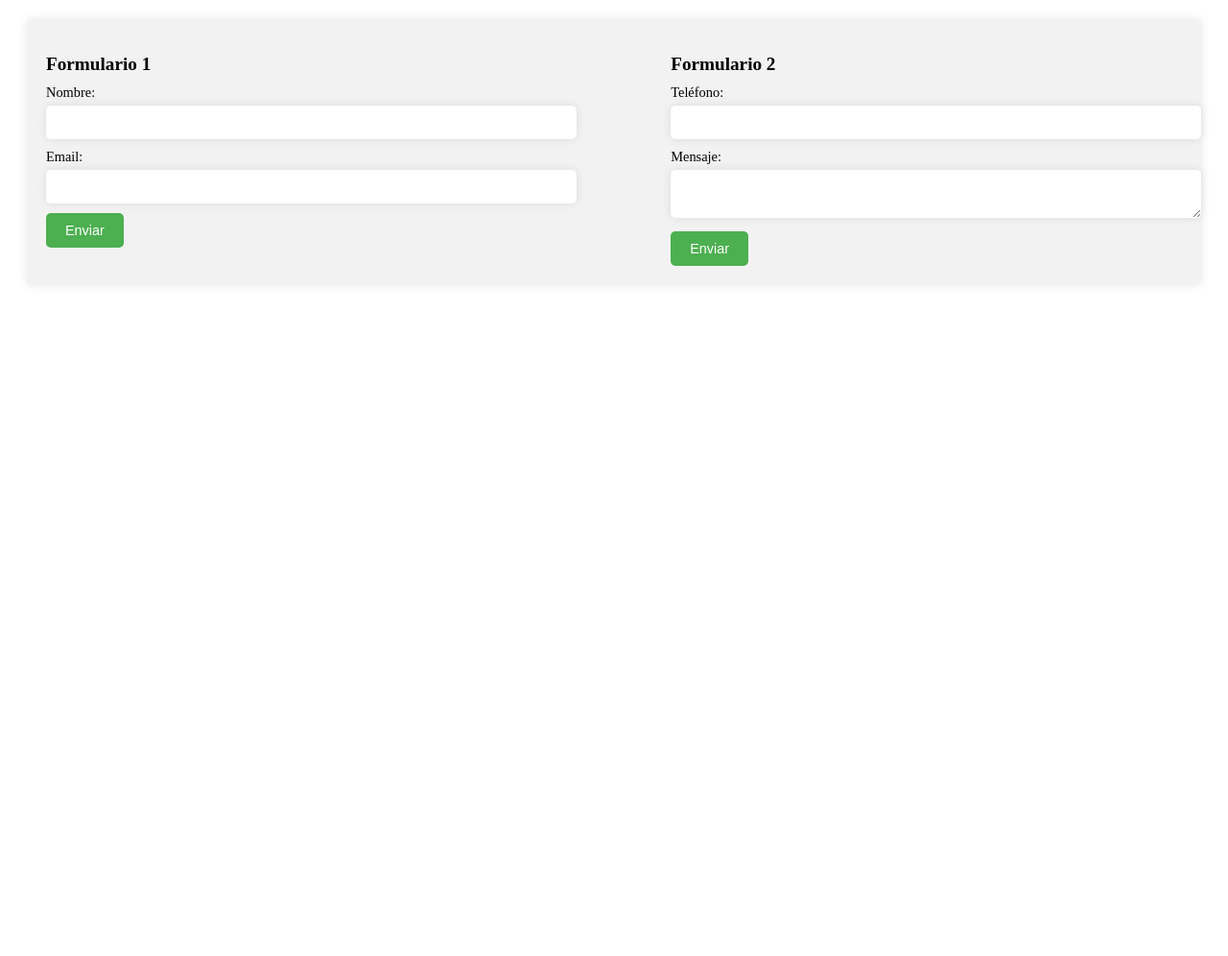
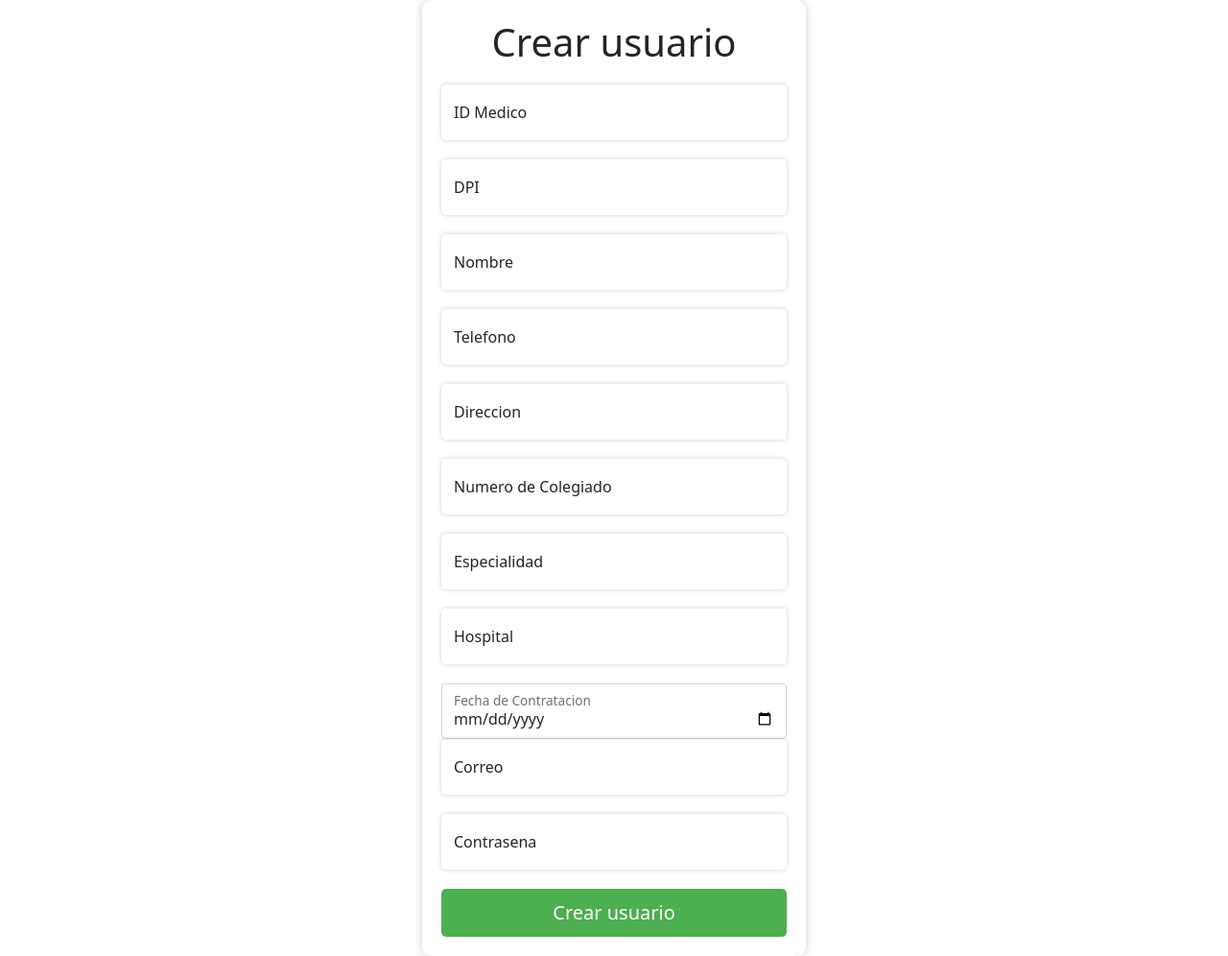
Before and after one commit to LINDAINES213/API_REST_BD_P2, a Flask app: page /crearusuario in a window 1280 px wide. Shown: the whole page at 96% size. Before the commit the page ends 297 px from the top, so only its background shows below. Run offline with Flask 3, Linux system fonts and the light colour scheme; the visitor is signed in with stand-in values (Sample User, id 1); some libraries are stand-ins or nearby versions.

Commit message:
anadir usuario

```diff
--- a/src/app.py
+++ b/src/app.py
@@ -26,7 +26,7 @@ def load_user(id):
 def index():
     return redirect(url_for('signin'))
 
-
+# LOG IN
 @app.route('/login', methods=['GET', 'POST'])
 def login():
     if request.method == 'POST':
@@ -50,6 +50,7 @@ def login():
     else:
         return render_template('auth/index.html')
 
+#SIGN IN
 @app.route('/signin', methods=['GET','POST'])
 def signin():
     try:
@@ -71,7 +72,7 @@ def signin():
     except Exception as ex:
         return render_template('auth/signin.html')
 
-
+#INICIOS
 
 @app.route('/iniciomedicos')
 @login_required
@@ -88,119 +89,19 @@ def inicioadmin():
 def iniciobodega():
     return render_template('iniciobodega.html')
 
-@app.route('/reportesadministrativos')
-@login_required
-def reportesadministrativos():
-    return render_template('reportesadministrativos.html')
+#FUNCIONES MENU
 
 @app.route('/medicamentos')
 @login_required
 def medicamentos():
     return render_template('medicamentos.html')
 
-@app.route('/expediente')
-@login_required
-def expediente():
-    return render_template('expediente.html')
-
 @app.route('/medicamentos2')
 @login_required
 def medicamentos2():
     return render_template('medicamentos2.html')
 
-@app.route('/traslados')
-@login_required
-def traslados():
-    return render_template('traslados.html')
-
-@app.route('/trasladosT')
-@login_required
-def trasladosT():
-    with connection.cursor() as cursor:
-        cursor.execute("""SELECT t.idtraslado, t.idmedico, m.nombre,  t.hospital_anterior, h.nombre, t.hospital_nuevo, o.nombre, fecha_traslado FROM traslados t
-                        LEFT JOIN medicos m on t.idmedico = m.id_medico
-                        LEFT JOIN hospitales h on t.hospital_anterior = h.codigo
-						LEFT JOIN hospitales o on t.hospital_nuevo = o.codigo""")
-        rows = cursor.fetchall()
-        return render_template('traslados2.html', rows=rows)
-
-@app.route('/traslados2', methods=['POST'])
-@login_required
-def traslados2():
-    try:
-
-        idtraslado = request.form['idtraslado']
-        idmedico = request.form['idmedico']
-        hospital_anterior = request.form['hospital_anterior']
-        hospital_nuevo = request.form['hospital_nuevo']
-        fecha_traslado = request.form['fecha_traslado']
-
-        with connection.cursor() as cursor:
-            cursor.execute("""INSERT INTO traslados (idtraslado, idmedico, hospital_anterior, hospital_nuevo, fecha_traslado)
-                                    VALUES (%s, %s, %s, %s, %s)""", (idtraslado, idmedico, hospital_anterior, hospital_nuevo, fecha_traslado))
-            connection.commit()
-            with connection.cursor() as cursor:
-                cursor.execute("""SELECT t.idtraslado, t.idmedico, m.nombre,  t.hospital_anterior, h.nombre, t.hospital_nuevo, o.nombre, fecha_traslado FROM traslados t
-                        LEFT JOIN medicos m on t.idmedico = m.id_medico
-                        LEFT JOIN hospitales h on t.hospital_anterior = h.codigo
-						LEFT JOIN hospitales o on t.hospital_nuevo = o.codigo """)
-                rows = cursor.fetchall()
-            return render_template('traslados2.html', rows=rows)
-    except Exception as ex:
-        return render_template('traslados.html')
-
-@app.route('/crearusuario', methods=['GET','POST'])
-@login_required
-def crearusuario():
-    try:
-        if request.methods == 'POST':
-            id_medico = request.form['idmedico']
-            dpi = request.form['dpi']
-            nombre = request.form['nombre']
-            telefono = request.form['telefono']
-            direccion = request.form['direccion']
-            num_colegiado = request.form['num_colegiado']
-            especialidades = request.form['especialidades']
-            hospital = request.form['hospital']
-            fecha_contratacion = request.form['fecha_contratacion']
-            correo = request.form['correo']
-            contrasena = request.form['contrasena']
-
-            with connection.cursor() as cursor:
-                cursor.execute("""INSERT INTO medicos (id_medico, dpi, nombre, telefono, direccion, num_colegiado, especialidades, hospital, fecha_contratacion, correo, contrasena)
-                                        VALUES (%s, %s, %s, %s, %s, %s, %s, %s, %s, %s, %s)""", (id_medico, dpi, nombre, telefono, direccion, num_colegiado, especialidades, hospital, fecha_contratacion, correo, contrasena))
-            return render_template('usuariosT1.html')
-    except Exception as ex:
-        return render_template('crearusuario.html')
-
-@app.route('/bitacora')
-@login_required
-def bitacora():
-    with connection.cursor() as cursor:
-        cursor.execute("""SELECT * FROM bitacora""")
-        rows = cursor.fetchall()
-        return render_template('bitacora.html', rows=rows)
-
-"""@app.route('/bitacora2', methods=['POST'])
-@login_required
-def bitacora2():
-    try:
-
-        idbitacora = request.form['ID']
-        fechahora = request.form['fechahora']
-        accion  = request.form['accion']
-        nombre_tabla  = request.form['nombre_tabla ']
-
-        with connection.cursor() as cursor:
-            cursor.execute("SELECT * FROM bitacora")
-            rows = cursor.fetchall()
-        return render_template('bitacora.html', rows=rows)
-    except Exception as ex:
-        return render_template('home.html')"""
-
-
-
-
+#SOLICITUD DEL MES PARA BUSCAR
 @app.route('/busquedam', methods=['GET', 'POST'])
 @login_required
 def busquedam():
@@ -224,7 +125,12 @@ def busquedam():
     except Exception as ex:
         return render_template('medicamentos.html')
 
+@app.route('/expediente')
+@login_required
+def expediente():
+    return render_template('expediente.html')
 
+#SOLICITUD DEL DPI PARA BUSCAR E IMPRIME BUSQUEDAS
 @app.route('/busquedaexpedientes', methods=['GET', 'POST'])
 @login_required
 def busquedaexpedientes():
@@ -251,18 +157,120 @@ def busquedaexpedientes():
     except Exception as ex:
         return render_template('expediente.html')
 
+#MUESTRA LA BITACORA DE CAMBIOS
+@app.route('/bitacora')
+@login_required
+def bitacora():
+    with connection.cursor() as cursor:
+        cursor.execute("""SELECT * FROM bitacora""")
+        rows = cursor.fetchall()
+        return render_template('bitacora.html', rows=rows)
 
-@app.route('/usuariosT', methods=['GET', 'POST'])
+###### CREACION Y EDICION ########
+
+@app.route('/usuarios')
 @login_required
-def usuariosT():
+def usuarios():
     with connection.cursor() as cursor:
-        cursor.execute("""SELECT id_medico, dpi, m.nombre, telefono, direccion, num_colegiado, especialidades, hospital, h.nombre, fecha_contratacion FROM medicos m
-                        LEFT JOIN hospitales h ON m.hospital = h.codigo
-                        ORDER BY id_medico""")
-        rows = cursor.fetchall()
-        return render_template('usuariosT.html', rows=rows)
+                cursor.execute("""SELECT id_medico, dpi, m.nombre, telefono, direccion, num_colegiado, especialidades, hospital, h.nombre, fecha_contratacion FROM medicos m
+                                LEFT JOIN hospitales h ON m.hospital = h.codigo
+                                ORDER BY id_medico""")
+                rows = cursor.fetchall()
+    return render_template('usuarios.html', rows=rows)
+
+@app.route('/crearusuario')
+@login_required
+def crearusuario():
+    return render_template('crearusuario.html')
+
+@app.route('/usuarios2', methods=['POST'])
+@login_required
+def usuarios2():
+    try:
+        id_medico = request.form['id_medico']
+        dpi = request.form['dpi']
+        nombre = request.form['nombre']
+        telefono = request.form['telefono']
+        direccion = request.form['direccion']
+        num_colegiado = request.form['num_colegiado']
+        especialidades = request.form['especialidades']
+        hospital = request.form['hospital']
+        fecha_contratacion = request.form['fecha_contratacion']
+        correo = request.form['correo']
+        contrasena = request.form['contrasena']
+
+        with connection.cursor() as cursor:
+            cursor.execute("""INSERT INTO medicos VALUES (%s, %s, %s, %s, %s, %s, %s, %s, %s, %s, %s)""",
+                           (id_medico, dpi, nombre, telefono, direccion, num_colegiado, especialidades, hospital, fecha_contratacion, correo, contrasena))
+            connection.commit()
+        cursor.close()
+        return render_template('confirmaciones.html',)
+
+    except Exception as ex:
+        return render_template('usuarios.html')
+
+##################################
 
 
+@app.route('/traslados')
+@login_required
+def traslados():
+    return render_template('traslados.html')
+
+#MUESTRA TRASLADOS
+@app.route('/trasladosT')
+@login_required
+def trasladosT():
+    with connection.cursor() as cursor:
+        cursor.execute("""SELECT t.idtraslado, t.idmedico, m.nombre,  t.hospital_anterior, h.nombre, t.hospital_nuevo, o.nombre, fecha_traslado FROM traslados t
+                        LEFT JOIN medicos m on t.idmedico = m.id_medico
+                        LEFT JOIN hospitales h on t.hospital_anterior = h.codigo
+						LEFT JOIN hospitales o on t.hospital_nuevo = o.codigo""")
+        rows = cursor.fetchall()
+        return render_template('traslados2.html', rows=rows)
+
+#PIDE DATOS PARA NUEVOS TRASLADOS
+@app.route('/traslados2', methods=['POST'])
+@login_required
+def traslados2():
+    try:
+
+        idtraslado = request.form['idtraslado']
+        idmedico = request.form['idmedico']
+        hospital_anterior = request.form['hospital_anterior']
+        hospital_nuevo = request.form['hospital_nuevo']
+        fecha_traslado = request.form['fecha_traslado']
+
+        with connection.cursor() as cursor:
+            cursor.execute("""INSERT INTO traslados (idtraslado, idmedico, hospital_anterior, hospital_nuevo, fecha_traslado)
+                                    VALUES (%s, %s, %s, %s, %s)""", (idtraslado, idmedico, hospital_anterior, hospital_nuevo, fecha_traslado))
+            connection.commit()
+            with connection.cursor() as cursor:
+                cursor.execute("""SELECT t.idtraslado, t.idmedico, m.nombre,  t.hospital_anterior, h.nombre, t.hospital_nuevo, o.nombre, fecha_traslado FROM traslados t
+                        LEFT JOIN medicos m on t.idmedico = m.id_medico
+                        LEFT JOIN hospitales h on t.hospital_anterior = h.codigo
+						LEFT JOIN hospitales o on t.hospital_nuevo = o.codigo """)
+                rows = cursor.fetchall()
+            return render_template('traslados2.html', rows=rows)
+    except Exception as ex:
+        return render_template('traslados.html')
+
+
+@app.route('/reportesadministrativos')
+@login_required
+def reportesadministrativos():
+    return render_template('reportesadministrativos.html')
+
+#MUESTRAN LOS REPORTES QUE SE SOLICITEN
+@app.route('/reporte1')
+@login_required
+def reporte1():
+    with connection.cursor() as cursor:
+        cursor.execute("""SELECT nombre, tipo, mortalidad, ubicacion_geografica FROM enfermedades
+                        ORDER BY mortalidad desc
+                        limit 10""")
+        rows = cursor.fetchall()
+        return render_template('reporte1.html', rows=rows)
 
 @app.route('/reporte2')
 @login_required
@@ -275,16 +283,6 @@ def reporte2():
                         LIMIT 10""")
         rows = cursor.fetchall()
         return render_template('reporte2.html', rows=rows)
-
-@app.route('/reporte1')
-@login_required
-def reporte1():
-    with connection.cursor() as cursor:
-        cursor.execute("""SELECT nombre, tipo, mortalidad, ubicacion_geografica FROM enfermedades
-                        ORDER BY mortalidad desc
-                        limit 10""")
-        rows = cursor.fetchall()
-        return render_template('reporte1.html', rows=rows)
 
 @app.route('/reporte3')
 @login_required
@@ -318,6 +316,7 @@ def reporte5():
         rows = cursor.fetchall()
         return render_template('reporte5.html', rows=rows)
 
+#IDENTIFICA QUE OPCION SE ELIGIO PARA MOSTRAR EL REPORTE
 @app.route('/generarreporte', methods=['POST'])
 @login_required
 def generarreporte():
--- /dev/null
+++ b/src/templates/confirmaciones.html
@@ -0,0 +1,4 @@
+<!DOCTYPE html>
+<html>
+    <h1>Gracias por registrarse</h1>
+</html>
--- a/src/templates/crearusuario.html
+++ b/src/templates/crearusuario.html
@@ -1,87 +1,149 @@
 <!DOCTYPE html>
 <html>
   <head>
+    <meta charset="UTF-8">
+    <title>Traslados</title>
     <style>
-      /* Estilos para la sección de formulario */
-      .form-container {
+      body {
+        font-family: Arial, sans-serif;
+        background-color: #f4f4f4;
         display: flex;
-        justify-content: space-between;
-        margin: 20px;
-        padding: 20px;
-        background-color: #f2f2f2;
-        border-radius: 5px;
-        box-shadow: 0px 0px 10px rgba(0, 0, 0, 0.1);
-      }
-  /* Estilos para los formularios */
-  form {
-    display: inline-block;
-    width: 45%;
-    margin: 0px;
-    padding: 0px;
+        align-items: center;
+        justify-content: center;
+        height: 100vh;
       }
 
-  /* Estilos para los títulos de los formularios */
-  h2 {
-    font-size: 1.2em;
-    font-weight: bold;
-    margin-bottom: 10px;
+      .login-form {
+        background-color: #fff;
+        border-radius: 10px;
+        box-shadow: 0px 0px 10px 0px rgba(0,0,0,0.2);
+        padding: 20px;
+        max-width: 400px;
+        width: 100%;
+        margin-top: auto;
+        margin-bottom: auto;
       }
 
-  /* Estilos para las etiquetas de los campos del formulario */
-  label {
-    display: block;
-    font-size: 0.9em;
-    margin-bottom: 5px;
+      .login-form h1 {
+        text-align: center;
+        margin-bottom: 20px;
       }
 
-  /* Estilos para los campos de entrada del formulario */
-  input[type="text"],
-  input[type="email"],
-  input[type="tel"],
-  textarea {
+      .login-form input[type=text], .login-form input[type=password], .login-form[type=date] {
+        display: block;
         width: 100%;
         padding: 10px;
-    margin-bottom: 10px;
+        margin-bottom: 20px;
+        border-radius: 5px;
         border: none;
-    border-radius: 5px;
-    box-shadow: 0px 0px 10px rgba(0, 0, 0, 0.1);
+        box-shadow: 0px 0px 5px 0px rgba(0,0,0,0.2);
       }
 
-  /* Estilos para el botón de enviar del formulario */
-  button[type="submit"] {
+      .login-form button[type=submit] {
+        display: block;
+        width: 100%;
+        padding: 10px;
         background-color: #4CAF50;
         color: #fff;
-    padding: 10px 20px;
         border: none;
         border-radius: 5px;
         cursor: pointer;
-    font-size: 0.9em;
-    transition: background-color 0.3s ease;
-  }
-
-  button[type="submit"]:hover {
-    background-color: #3e8e41;
       }
     </style>
   </head>
   <body>
-    <div class="form-container">
-      <form>
-        <h2>Formulario 1</h2>
+      {% extends './base.html' %}
+
+      {% block title %}Crear Usuario{% endblock %}
+      {% block body %}
+      <form class="login-form" action="/usuarios2" method="POST">
+        {% with messages = get_flashed_messages() %}
+
+        {% if messages %}
+        <br />
+        {% for message in messages %}
+        <div class="alert alert-primary alert-dismissible" role="alert">
+            <strong>{{ message }}</strong>
+            <button type="button" class="btn-close" data-bs-dismiss="alert" aria-label="Close"></button>
+        </div>
+        {% endfor %}
+        {% endif %}
+
+        {% endwith %}
+        <h1>Crear usuario</h1>
+        <div class="form-floating">
+          <input type="text" class="form-control" id="id_medico" name="id_medico" placeholder="ID Medico" required>
+          <label for="id_medico">ID Medico</label>
+        </div>
+        <div class="form-floating">
+          <input type="text" class="form-control" id="dpi" name="dpi" placeholder="DPI" required>
+          <label for="dpi">DPI</label>
+        </div>
+        <div class="form-floating">
+          <input type="text" class="form-control" name="nombre" placeholder="Nombre" required>
+          <label for="nombre">Nombre</label>
+        </div>
+        <div class="form-floating">
+            <input type="text" class="form-control" name="telefono" placeholder="Telefono" required>
+            <label for="telefono">Telefono</label>
+        </div>
+        <div class="form-floating">
+          <input type="text" class="form-control" name="direccion" placeholder="Direccion" required>
+          <label for="direccion">Direccion</label>
+        </div>
+        <div class="form-floating">
+          <input type="text" class="form-control" name="num_colegiado" placeholder="Numero de Colegiado" required>
+          <label for="num_colegiado">Numero de Colegiado</label>
+        </div>
+        <div class="form-floating">
+          <input type="text" class="form-control" name="especialidades" placeholder="Especialidad" required>
+          <label for="especialidades">Especialidad</label>
+        </div>
+        <div class="form-floating">
+          <input type="text" class="form-control" name="hospital" placeholder="Hospital" required>
+          <label for="hospital">Hospital</label>
+        </div>
+        <div class="form-floating">
+          <input type="date" class="form-control" name="fecha_contratacion" placeholder="Fecha de Contratacion" required>
+          <label for="fecha_contratacion">Fecha de Contratacion</label>
+        </div>
+        <div class="form-floating">
+          <input type="text" class="form-control" name="correo" placeholder="Correo" required>
+          <label for="correo">Correo</label>
+        </div>
+        <div class="form-floating">
+          <input type="password" class="form-control" name="contrasena" placeholder="Contrasena" required>
+          <label for="contrasena">Contrasena</label>
+        </div>
+
+        <input type="hidden" name="csrf_token" value="{{ csrf_token() }}">
+        <button class="w-100 btn btn-lg btn-primary mt-3" type="submit">Crear usuario</button>
+
+      </form>
+      {% endblock %}
+            <label for="id_medico">ID Medico:</label>
+            <input type="text" id="id_medico" name="id_medico" required>
+            <label for="dpi">DPI:</label>
+            <input type="text" id="dpi" name="dpi" required>
             <label for="nombre">Nombre:</label>
-        <input type="text" id="nombre" name="nombre">
-        <label for="email">Email:</label>
-        <input type="email" id="email" name="email">
-        <button type="submit">Enviar</button>
+            <input type="text" id="nombre" name="nombre" required>
+            <label for="telefono">Telefono:</label>
+            <input type="text" id="telefono" name="telefono" required>
+            <label for="direccion">Direccion:</label>
+            <input type="text" id="direccion" name="direccion" required>
+            <label for="num_colegiado">Numero de Colegiado:</label>
+            <input type="text" id="num_colegiado" name="num_colegiado" required>
+            <label for="especialidad">Especialidad:</label>
+            <input type="text" id="especialidad" name="especialidad" required>
+            <label for="hospital_actual">Hospital Actual:</label>
+            <input type="text" id="hospital_actual" name="hospital_actual " required>
+            <label for="fecha_contratacion">Fecha de Contratacion:</label>
+            <input type="date" id="fecha_contratacion" name="fecha_contratacion" required>
+            <label for="correo">Correo:</label>
+            <input type="text" id="correo" name="correo" required>
+            <label for="contrasena">Contrasena:</label>
+            <input type="password" id="contrasena" name="contrasena" required>
+            <button type="submit">Crear usuario</button>
       </form>
-  <form>
-    <h2>Formulario 2</h2>
-    <label for="telefono">Teléfono:</label>
-    <input type="tel" id="telefono" name="telefono">
-    <label for="mensaje">Mensaje:</label>
-    <textarea id="mensaje" name="mensaje"></textarea>
-    <button type="submit">Enviar</button>
-  </form>
-</div>
     </body>
   </html>
--- a/src/templates/inicioadmin.html
+++ b/src/templates/inicioadmin.html
@@ -15,7 +15,7 @@
 			<br><a href="/medicamentos">Medicamentos por vencer o poca existencia</a></br>
 			<br><a href="/expediente">Expediente del paciente</a></br>
 			<br><a href="/bitacora">Historial de inserciones, actualizaciones y eliminación de información</a></br>
-			<br><a href="/usuariosT">Creación y actualización de usuarios</a></br>
+			<br><a href="/usuarios">Creación y actualización de usuarios</a></br>
 			<br><a href="/traslados">Traslados de usuarios</a></br>
 			<br><a href="/reportesadministrativos">Reportes para administración</a></br>
 		</ul>
```
Also changed, not shown: src/templates/usuariosT1.html (deleted, +0 -63 lines), src/templates/usuarios.html (renamed from src/templates/usuariosT.html). Lines whose indentation alone changed are shown as unchanged.
